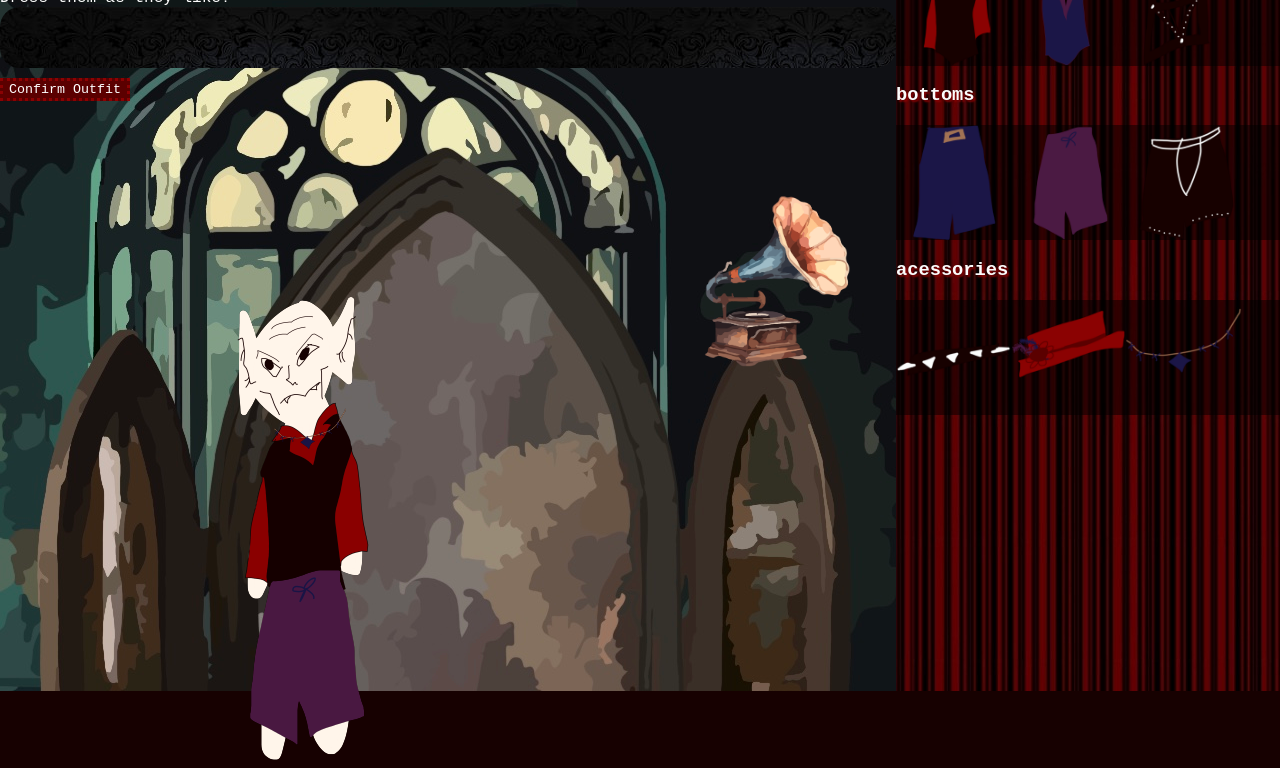
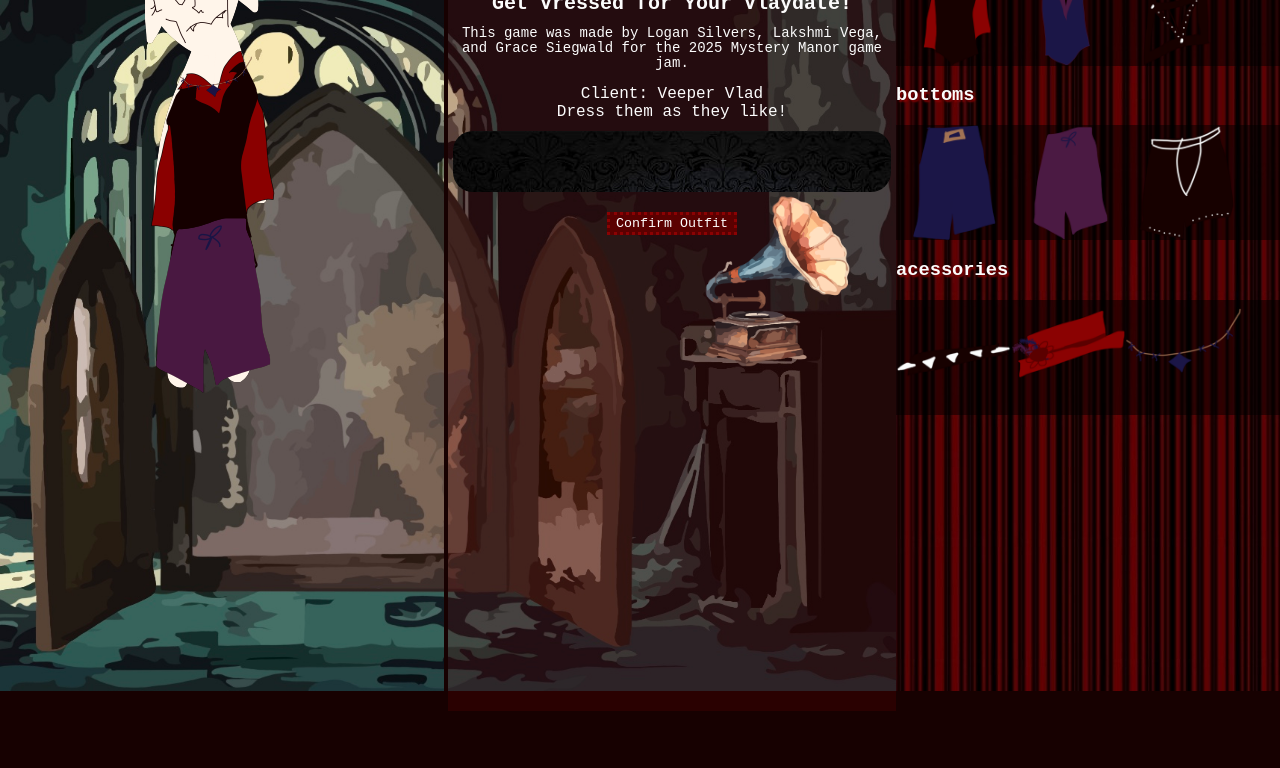
Before and after one commit to loganrsilvers/vampiredressup, a plain HTML site: page index.html in a window 1280 px wide. Shown: the part 109-877 px from the top of the page. After the commit the page ends 820 px from the top, so only its background shows below. Drawn offline with Linux system fonts and the light colour scheme; a web font is replaced by a local one.

Commit message:
some fixes to layout

```diff
--- a/css/style.css
+++ b/css/style.css
@@ -64,10 +64,42 @@ main{
     float: left;
     background: var(--blue);
     background: linear-gradient(180deg,var(--blue) 0%, var(--black) 100%);
-    background: url(../img/vampire_background.jpg) no-repeat fixed;
-    background-size: 1200px 1080px;
+    background-image: url(../img/vampire_background.jpg);
+    background-size:cover;
+    background-repeat: no-repeat;
     background-position: left top ;
 }
+
+header {
+    float: right;
+    width: 50%;
+
+    text-align: center;
+    padding: 10px 0;
+    background: #5b000046;
+    border-left: 4px solid var(--black);
+    height: 100%;
+}
+header h1 {
+    font-size: 30px;
+    line-height: 31px;
+}
+header h2 {
+    font-size: 20px;
+    line-height: 21px;
+    margin-top: -10px;
+}
+header p {
+    font-size: 14px;
+    line-height: 15px;
+    margin-top: -5px;
+}
+#speech-bubble, #blood-drip, #confirmBtn {
+    margin: 5px;
+    margin-top: 10px;
+
+}
+
 #main-shirt, #main-pants, #main-accessory {
     display: block;
     margin: 0 auto;
@@ -103,11 +135,10 @@ aside img {
     display: block;
     position: absolute;
     margin: 0 auto;
-    padding-top: 20px;
     height: 51%;
     width: auto;
-    bottom: 0px;
-    right: 70%;
+    top: 20px;
+    left: 10%;
 }
 
 #body {
--- a/index.html
+++ b/index.html
@@ -9,19 +9,18 @@
 <body>
     <div id="container">
         <main>
-            <h1>Vello, Velcome to Vlad's Vloset</h1>
-            <div id="client-req"></div>
-            <div id="speech-bubble"></div>
+            <header>
+                <h1>Vello, Velcome to Vlad's Vloset</h1>
+                <h2>Get Vressed for Your Vlaydate!</h2>
+                <p>This game was made by Logan Silvers, Lakshmi Vega, and Grace Siegwald for the 2025 Mystery Manor game jam.</p>
 
-
-
-
-            <button id="confirmBtn">Confirm Outfit</button>
-            <div id="blood-drip"></div>
-
-            <audio id="bgMusic" src="audio/bg-music.mp3" autoplay loop></audio>
-            <button id="toggleButton" onclick="toggleAudioLoop()"></button>
-
+                <div id="client-req"></div>
+                <div id="speech-bubble"></div>
+                <button id="confirmBtn">Confirm Outfit</button>
+                <div id="blood-drip"></div>
+                <audio id="bgMusic" src="audio/Game_Jam_1M01Fashion_Montage_V01_291025.wav" autoplay loop></audio>
+                <button id="toggleButton" onclick="toggleAudioLoop()"></button>
+            </header>
 
             <div id="theBod">
                 <img src="img/body1.webp" alt="Selected Body" id="body">
```
Also changed, not shown: 1 other file.
